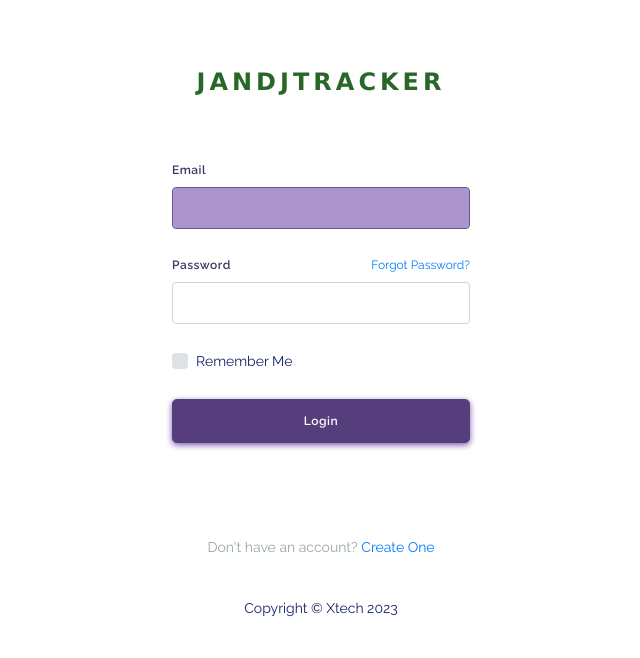
After one commit to estken/JandjTracker, a Django app: page /auth_login/ in a window 1280 px wide. The commit adds this page. Shown: the top 658 px of the page, without its empty margins (319-959 px from the left). Run offline with Django 4.2, Linux system fonts and the light colour scheme; some libraries are stand-ins or nearby versions.

Commit message:
login and reset password template

```diff
--- /dev/null
+++ b/JandjTracker/Tracker/template/Trackerfolder/auth-login.html
@@ -0,0 +1,115 @@
+{% load static %}
+
+<!------------------------------------------------------------------------------------->
+
+
+<!DOCTYPE html>
+<html lang="en">
+
+<!-- auth-login.html  Tue, 07 Jan 2020 03:39:47 GMT -->
+<head>
+<meta charset="UTF-8">
+<meta content="width=device-width, initial-scale=1, maximum-scale=1, shrink-to-fit=no" name="viewport">
+<title>{% block title %}Login &mdash; Xtech {% endblock %}</title>
+{% block css %}
+<!-- General CSS Files -->
+<link rel="stylesheet" href="{% static 'modules/bootstrap/css/bootstrap.min.css' %}">
+<link rel="stylesheet" href="{% static 'modules/fontawesome/css/all.min.css' %}">
+
+<!-- CSS Libraries -->
+<link rel="stylesheet" href="{% static 'modules/bootstrap-social/bootstrap-social.css' %}">
+
+<!-- Template CSS -->
+<link rel="stylesheet" href="{% static 'css/style.min.css' %}">
+<link rel="stylesheet" href="{% static 'css/components.min.css' %}">
+<link rel="stylesheet" href="{% static 'css/logo.css' %}">
+
+{% endblock %}
+</head>
+
+<body class="layout-4">
+{% block content %}
+
+<div id="app">
+    <section class="section">
+        <div class="container mt-5">
+            <div class="row">
+                <div class="col-12 col-sm-8 offset-sm-2 col-md-6 offset-md-3 col-lg-6 offset-lg-3 col-xl-4 offset-xl-4">
+                    <style>
+                        .login-brand h4{
+                            color: rgb(41, 103, 41);
+                            font-family:'Lucida Sans Unicode';
+                        }
+                    </style>
+                    <div class="login-brand">
+                        <h4>JandjTracker</h4>
+                    </div>
+                    <div class="card card-primary">
+                        <div class="card-body">
+                            <form method="POST" action="#" class="needs-validation" novalidate="">
+                                <div class="form-group">
+                                    <label for="email">Email</label>
+                                    <input id="email" type="email" class="form-control" name="email" tabindex="1" required autofocus>
+                                    <div class="invalid-feedback">
+                                        Please fill in your email
+                                    </div>
+                                </div>
+                                <div class="form-group">
+                                    <div class="d-block">
+                                        <label for="password" class="control-label">Password</label>
+                                        <div class="float-right">
+                                            <a href="#" class="text-small">
+                                            Forgot Password?
+                                            </a>
+                                        </div>
+                                    </div>
+                                    <input id="password" type="password" class="form-control" name="password" tabindex="2" required>
+                                    <div class="invalid-feedback">
+                                        please fill in your password
+                                    </div>
+                                </div>
+                                <div class="form-group">
+                                    <div class="custom-control custom-checkbox">
+                                        <input type="checkbox" name="remember" class="custom-control-input" tabindex="3" id="remember-me">
+                                        <label class="custom-control-label" for="remember-me">Remember Me</label>
+                                    </div>
+                                </div>
+                                <div class="form-group">
+                                    <button type="submit" class="btn btn-primary btn-lg btn-block" tabindex="4">
+                                    Login
+                                    </button>
+                                </div>
+                            </form>
+
+                        </div>
+                    </div>
+                    <div class="mt-5 text-muted text-center">
+                        Don't have an account? <a href="#">Create One</a>
+                    </div>
+                    <div class="simple-footer">
+                        Copyright &copy; Xtech 2023
+                    </div>
+                </div>
+            </div>
+        </div>
+    </section>
+</div>
+{% endblock %}
+<!-- General JS Scripts -->
+{% block contscripts %}
+<script src="{% static 'bundles/lib.vendor.bundle.js' %}"></script>
+<script src="{% static 'js/CodiePie.js' %}"></script>
+
+<!-- JS Libraies -->
+
+<!-- Page Specific JS File -->
+
+<!-- Template JS File -->
+<script src="{% static 'js/scripts.js' %}"></script>
+<script src="{% static 'js/custom.js' %}"></script>
+
+{% endblock %}
+</body>
+
+<!-- auth-login.html  Tue, 07 Jan 2020 03:39:47 GMT -->
+</html>
--- a/JandjTracker/Tracker/template/base.html
+++ b/JandjTracker/Tracker/template/base.html
@@ -90,7 +90,7 @@
             <div class="main-sidebar sidebar-style-3">
                 <aside id="sidebar-wrapper">
                     <div class="sidebar-brand">
-                        <a href="#">Logo</a>
+                        <a href="#">JandjTracker</a>
                     </div>
                     <div class="sidebar-brand sidebar-brand-sm">
                         <a href="#">CP_Model</a>
--- a/JandjTracker/Tracker/urls.py
+++ b/JandjTracker/Tracker/urls.py
@@ -3,5 +3,7 @@ from . import views
 
 
 urlpatterns = [
-    path('', views.index, name='index')
+    path('', views.index, name='index'),
+    path('auth_login/', views.auth_login, name='auth_login'),
+    path('auth_reset_password/', views.auth_reset_password, name='auth_reset_password')
 ]
--- a/JandjTracker/Tracker/views.py
+++ b/JandjTracker/Tracker/views.py
@@ -8,3 +8,13 @@ def base(request):
 
 def index(request):
     return render(request, 'Trackerfolder/index.html')
+
+
+def auth_login(request):
+
+    return render(request, 'Trackerfolder/auth-login.html')
+
+
+def auth_reset_password(request):
+
+    return render(request, 'Trackerfolder/auth-reset-password.html')
```
Also changed, not shown: JandjTracker/Tracker/template/Trackerfolder/auth-reset-password.html (added, +92 -0 lines), 1 other file.
